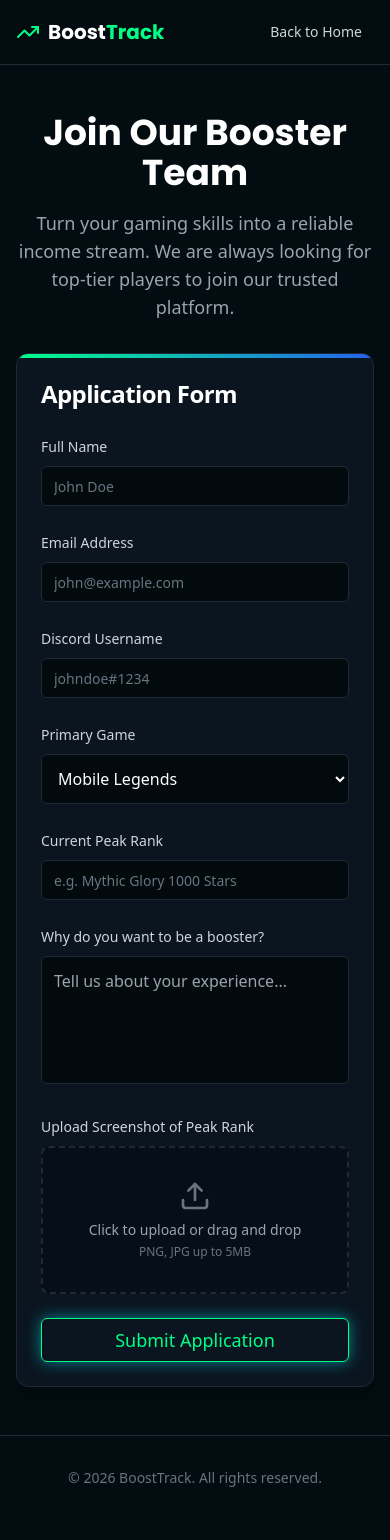
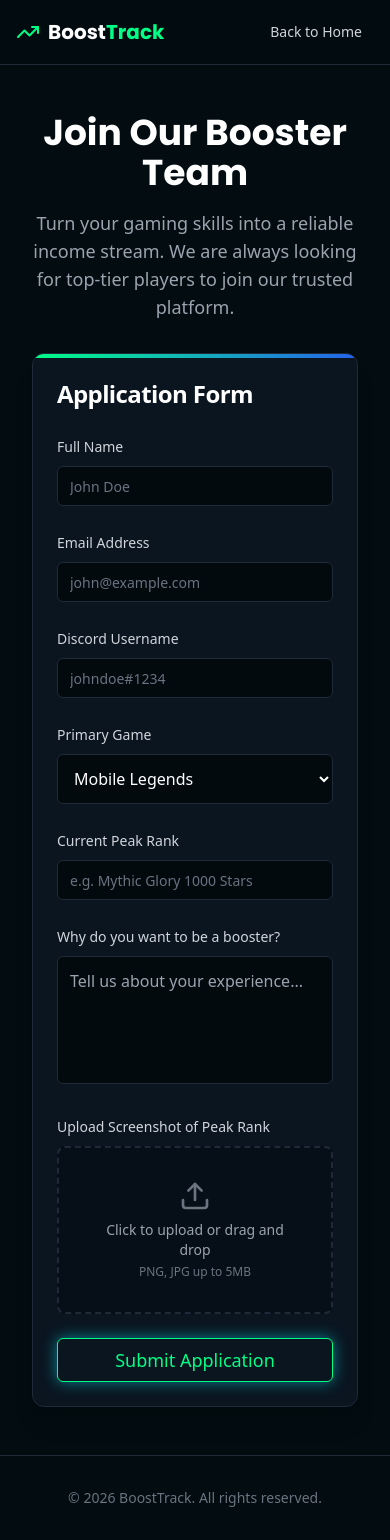
Before and after one commit to raffa11/website_joki, a Next.js app: page /apply in a window 390 px wide. Built offline with nearby package versions, Linux system fonts and the light colour scheme.

Commit message:
Fix mobile layout - prevent overflow, add mobile CSS fixes

```diff
--- a/src/app/globals.css
+++ b/src/app/globals.css
@@ -306,7 +306,54 @@ body {
     background: rgba(0, 255, 135, 0.1);
     border-radius: 10px;
   }
-  .custom-scrollbar::-webkit-scrollbar-thumb:hover {
-    background: rgba(0, 255, 135, 0.3);
+   .custom-scrollbar::-webkit-scrollbar-thumb:hover {
+     background: rgba(0, 255, 135, 0.3);
+   }
+}
+
+/* ── Mobile Layout Fixes ─────────────────────────────── */
+@media (max-width: 640px) {
+  /* Prevent horizontal overflow on all elements */
+  * {
+    max-width: 100vw;
+    overflow-wrap: break-word;
+    word-wrap: break-word;
+  }
+
+  /* Fix for large text on mobile */
+  h1, h2, h3 {
+    word-break: break-word;
+    hyphens: auto;
+  }
+
+  /* Ensure containers don't overflow */
+  .container, [class*="max-w-"] {
+    max-width: 100% !important;
+    padding-left: 1rem !important;
+    padding-right: 1rem !important;
+  }
+
+  /* Fix grid layouts on mobile */
+  [class*="grid-cols-"] {
+    grid-template-columns: 1fr !important;
+  }
+
+  /* Prevent images from causing overflow */
+  img {
+    max-width: 100%;
+    height: auto;
+  }
+
+  /* Fix button text overflow */
+  button, [class*="btn-"] {
+    white-space: normal;
+    word-break: break-word;
+  }
+
+  /* Fix table overflow */
+  table {
+    display: block;
+    overflow-x: auto;
+    max-width: 100%;
   }
 }
--- a/src/components/CombinedFeatures.tsx
+++ b/src/components/CombinedFeatures.tsx
@@ -25,7 +25,7 @@ export function CombinedFeatures() {
           </h2>
         </div>
 
-        <div className="grid grid-cols-1 md:grid-cols-2 lg:grid-cols-4 gap-4 sm:gap-5">
+        <div className="grid grid-cols-1 gap-4 sm:gap-5">
 
           {/* Block 1: Top 1% Booster - Full width on mobile, 2 cols on desktop */}
           <motion.div
--- a/src/components/HeroSection.tsx
+++ b/src/components/HeroSection.tsx
@@ -155,7 +155,7 @@ export function HeroSection() {
             <Zap className="w-3 h-3" /> #1 Joki Mobile Legends
           </motion.div>
 
-          <h1 className="font-orbitron text-4xl lg:text-6xl font-black uppercase leading-[1.1] tracking-wide">
+          <h1 className="font-orbitron text-3xl sm:text-4xl lg:text-6xl font-black uppercase leading-[1.1] tracking-wide break-words">
             {word("NAIK", 0.3)}
             {word("RANK", 0.45)}
             <br className="hidden sm:block" />
```
